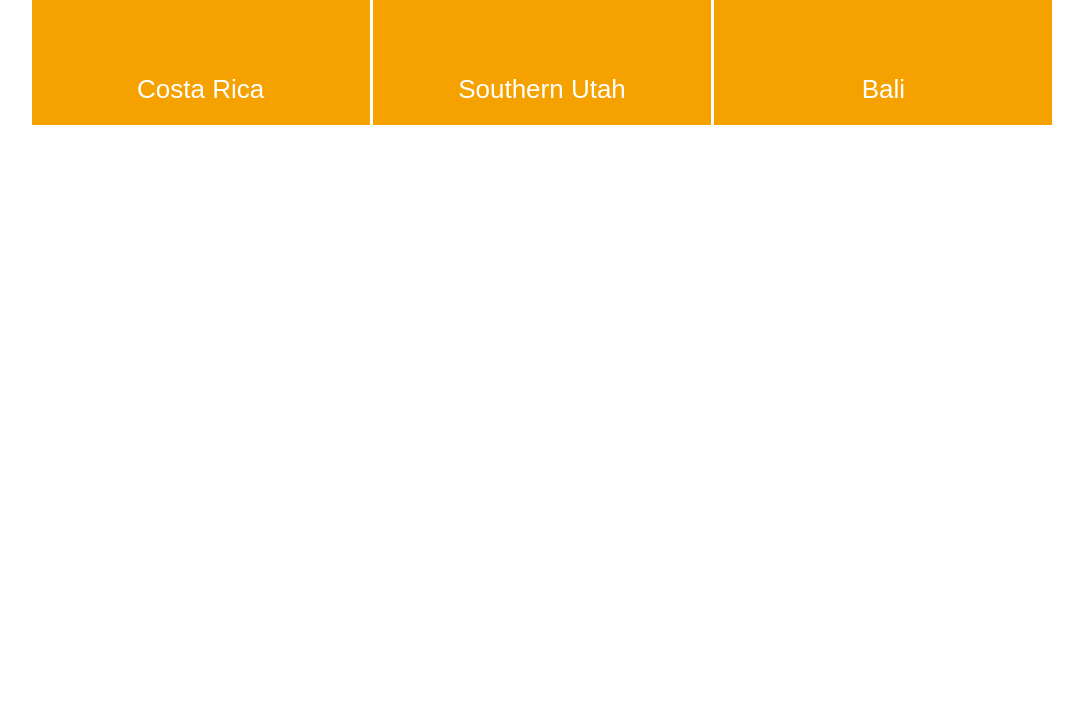
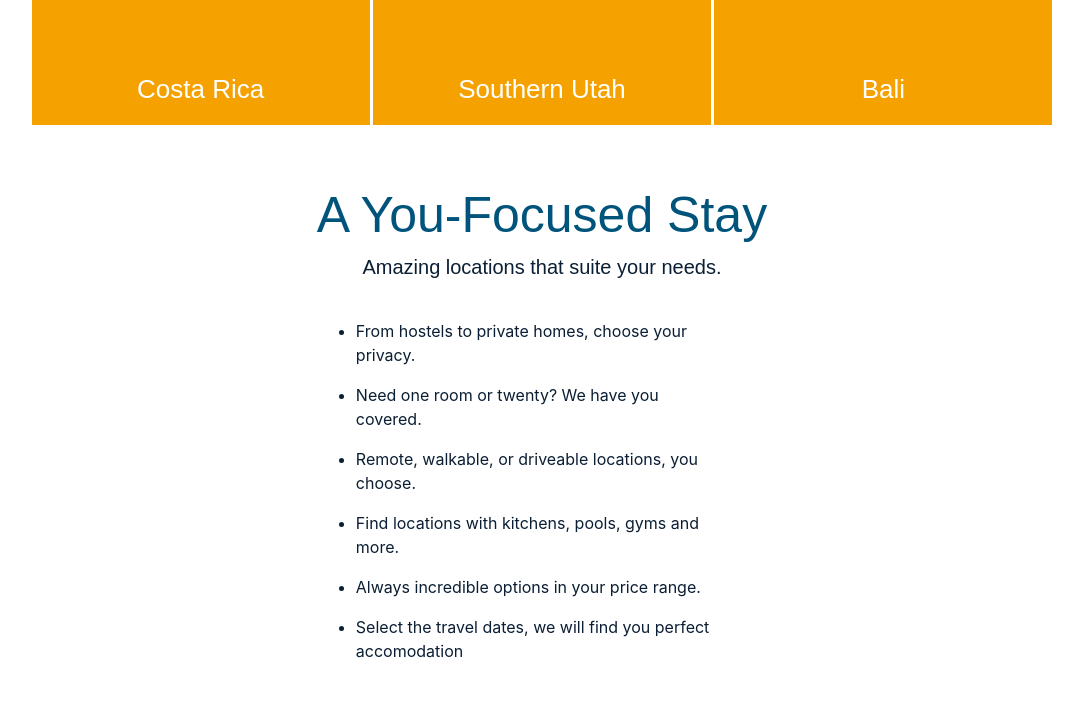
Before and after one commit to cnel113/CS260, a plain HTML site: page index.html in a window 1280 px wide. Shown: the part 751-1462 px from the top of the page, without its empty margins (98-1181 px from the left). Before the commit the page ends 926 px from the top, so only its background shows below. Drawn offline with nearby package versions, Linux system fonts and the light colour scheme.

Commit message:
CP-1 HomePageResponsive

```diff
--- a/index.html
+++ b/index.html
@@ -9,7 +9,7 @@
     <title>Budget Stays</title>
   </head>
   <body>
-    <nav class="navbar navbar-expand-lg navbar-dark bg-dark">
+    <nav class="navbar navbar-expand-lg navbar-fixed-top navbar-dark bg-dark ">
                 <a class="navbar-brand" href=homepage.html>Budget Stays</a>
                 <button class="navbar-toggler" type="button" data-toggle="collapse"
                 data-target="#navbarNav" aria-controls="navbarNav"
@@ -58,7 +58,20 @@
                     <p>Bali</p>
                 </div>
             </div>
-
+            <div class='options-container'>
+                <h2>A You-Focused Stay</h2>
+                <h4>Amazing locations that suite your needs.</h4>
+                <div class='option-list'>
+                    <ul>
+                        <li>From hostels to private homes, choose your privacy.</li>
+                        <li>Need one room or twenty? We have you covered.</li>
+                        <li>Remote, walkable, or driveable locations, you choose.</li>
+                        <li>Find locations with kitchens, pools, gyms and more.</li>
+                        <li>Always incredible options in your price range.</li>
+                        <li>Select the travel dates, we will find you perfect accomodation</li>
+                    </ul>
+                </div>
+            </div>
         </div>
     </div>
 
--- a/styles.css
+++ b/styles.css
@@ -7,6 +7,7 @@ Merienda (stylized serif)
     padding: 0;
     box-sizing: border-box;
 }
+
 
 h1, h2, h3 {
     font-family: 'Didact Gothic', sans-serif;
@@ -134,6 +135,34 @@ img {
     justify-content: flex-end !important;
 }
 
+.options-container {
+    display: flex;
+    flex-direction: column;
+    justify-content: space-between;
+    align-items: center;
+    max-width: 100%;
+}
+
+.option-list {
+    display: flex;
+    flex-direction: column;
+    justify-content: space-around;
+    align-items: center;
+    max-width: 80%;
+    margin-top: 1em;
+    margin-bottom: 1em;
+}
+
+.option-list li {
+    list-style-type: disc;
+    margin-top: 1em;
+    margin-bottom: 1em;
+}
+
+.option-list h2,h4 {
+   align-self: flex-start;
+}
+
 /* Desktop Styles */
 @media only screen and (min-width: 961px) {
     .content {
@@ -184,4 +213,8 @@ img {
         font-size: 26px;
     }
 
+    .option-list h2,h4 {
+       align-self: center;
+    }
+
 }
```
Also changed, not shown: bali.html (deleted), costa-rica.html (deleted), southern-utah.html (deleted). Lines whose indentation alone changed are shown as unchanged.
